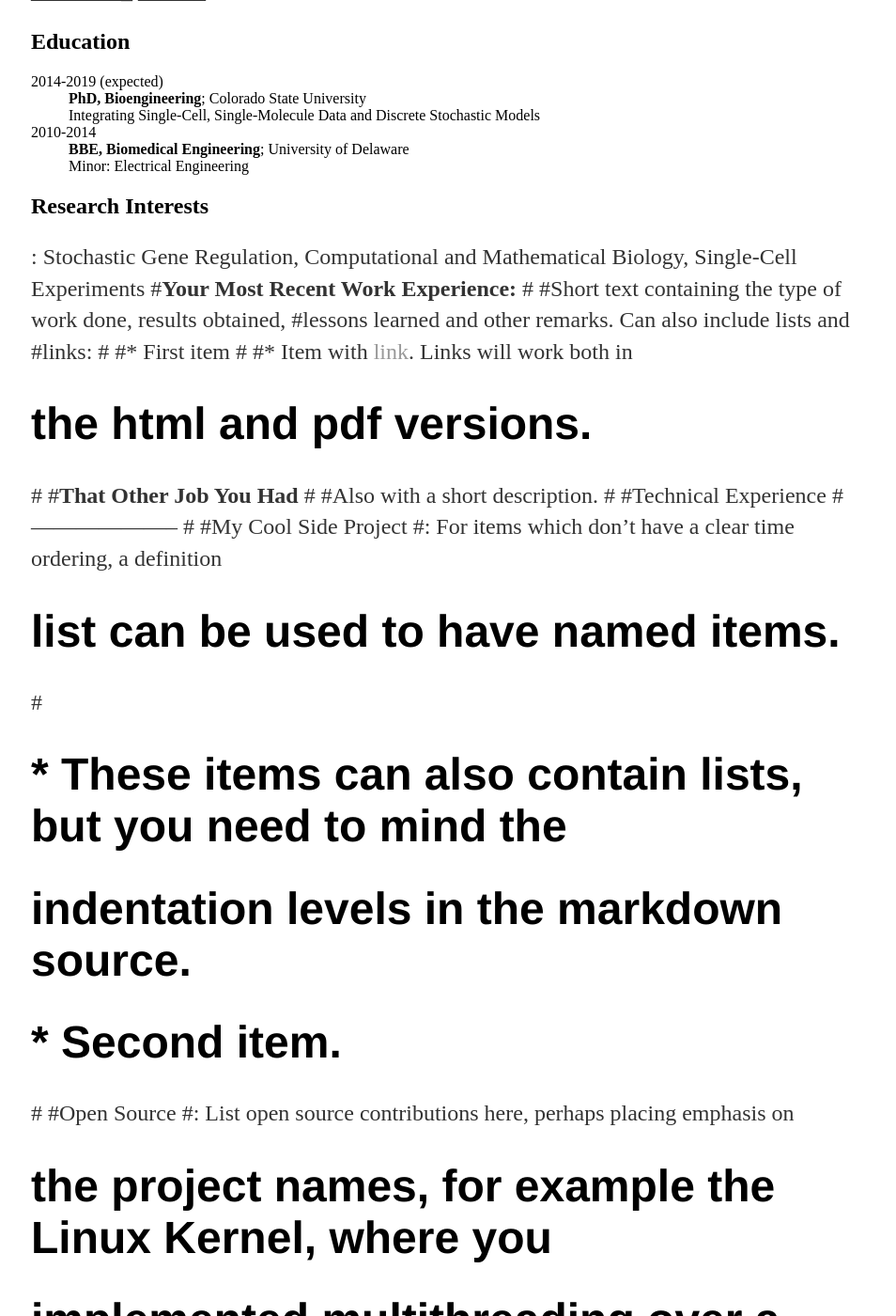
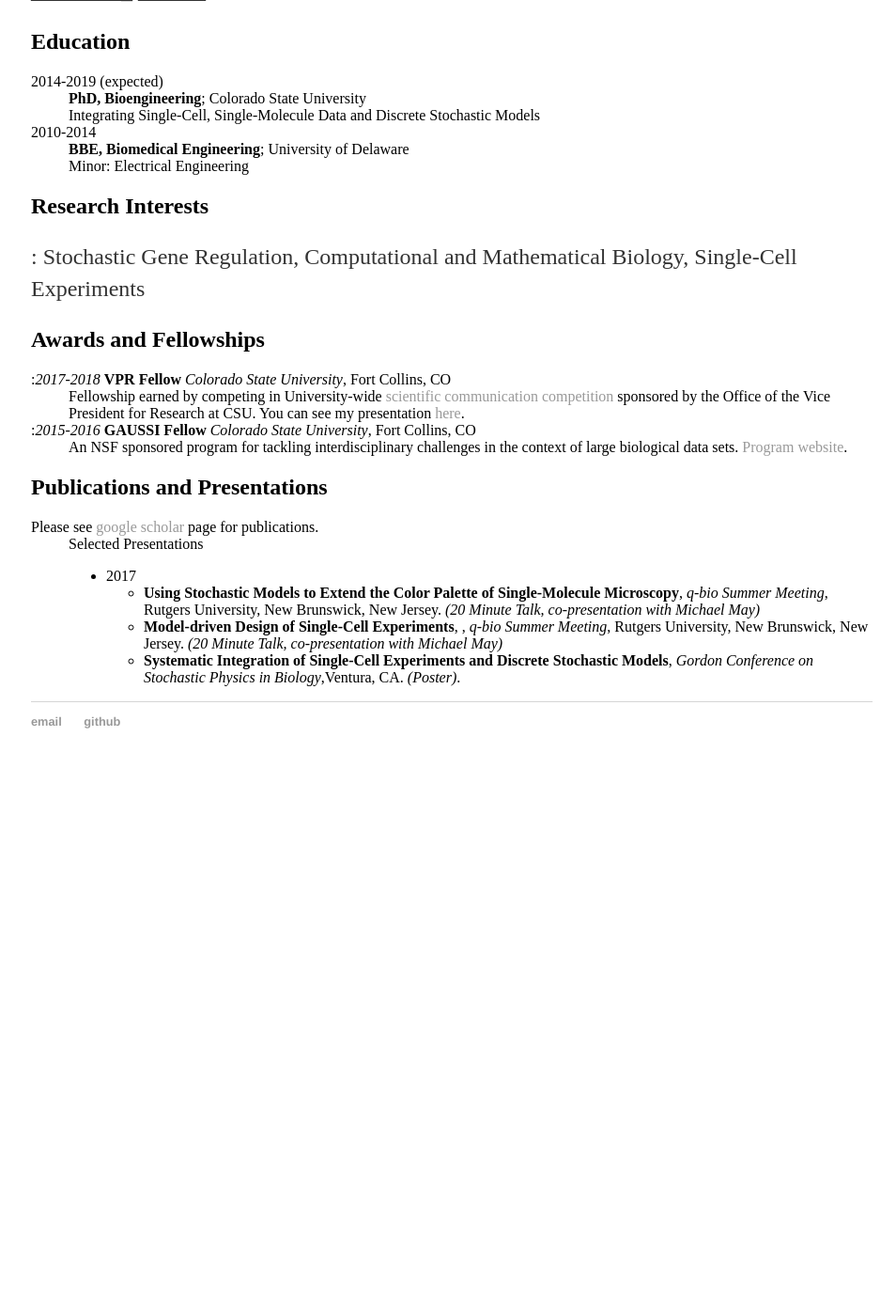
Before and after one commit to zachfox/zachfox.github.io, a Jekyll site: the page built from cv/index.md, in a window 1280 px wide and 1400 px high, scrolled down 317 px. Shown: the whole window at 94% size, without its empty margins (159-1113 px from the left). Built offline with Jekyll 4.4.1, drawn with Linux system fonts in a browser that asks for light colours; after the commit the page ends 1152 px from its top, so only the background shows below that; some of the changed text lies outside the part shown.

Commit message:
updated cv

```diff
--- a/cv/index.md
+++ b/cv/index.md
@@ -24,71 +24,20 @@ Education
 Research Interests
 ----------
 : Stochastic Gene Regulation, Computational and Mathematical Biology, Single-Cell Experiments
-#**Your Most Recent Work Experience:**
-#
-#Short text containing the type of work done, results obtained,
-#lessons learned and other remarks. Can also include lists and
-#links:
-#
-#* First item
-#
-#* Item with [link](http://www.example.com). Links will work both in
-#  the html and pdf versions.
-#
-#**That Other Job You Had**
-#
-#Also with a short description.
-#
-#Technical Experience
-#--------------------
-#
-#My Cool Side Project
-#:   For items which don't have a clear time ordering, a definition
-#    list can be used to have named items.
-#
-#    * These items can also contain lists, but you need to mind the
-#      indentation levels in the markdown source.
-#    * Second item.
-#
-#Open Source
-#:   List open source contributions here, perhaps placing emphasis on
-#    the project names, for example the **Linux Kernel**, where you
-#    implemented multithreading over a long weekend, or **node.js**
-#    (with [link](http://nodejs.org)) which was actually totally
-#    your idea...
-#
-#Programming Languages
-#:   **first-lang:** Here, we have an itemization, where we only want
-#    to add descriptions to the first few items, but still want to
-#    mention some others together at the end. A format that works well
-#    here is a description list where the first few items have their
-#    first word emphasized, and the last item contains the final few
-#    emphasized terms. Notice the reasonably nice page break in the pdf
-#    version, which wouldn't happen if we generated the pdf via html.
-#
-#:   **second-lang:** Description of your experience with second-lang,
-#    perhaps again including a [link] [ref], this time placing the url
-#    reference elsewhere in the document to reduce clutter (see source
-#    file).
-#
-#:   **obscure-but-impressive-lang:** We both know this one's pushing
-#    it.
-#
-#:   Basic knowledge of **C**, **x86 assembly**, **forth**, **Common Lisp**
-#
-#[ref]: https://github.com/githubuser/superlongprojectname
-#
-#Extra Section, Call it Whatever You Want
-#----------------------------------------
-#
-#* Human Languages:
-#
-#     * English (native speaker)
-#     * ???
-#     * This is what a nested list looks like.
-#
-#* Random tidbit
-#
-#* Other sort of impressive-sounding thing you did
 
-This page is WIP. In the mean time, check out my [google scholar]("https://scholar.google.com/citations?user=PrYu53UAAAAJ&hl=en">google) page for publications.
+Awards and Fellowships
+----------------------
+:*2017-2018* **VPR Fellow** *Colorado State University*, Fort Collins, CO
+: Fellowship earned by competing in University-wide [scientific communication competition]("https://vpr.colostate.edu/vpr-fellows-program/") sponsored by the Office of the Vice President for Research at CSU. You can see my presentation [here](https://www.youtube.com/watch?v=D9zbiR2Fc7w).
+
+:*2015-2016* **GAUSSI Fellow** *Colorado State University*, Fort Collins, CO
+: An NSF sponsored program for tackling interdisciplinary challenges in the context of large biological data sets. [Program website]("http://gaussi.colostate.edu").
+
+Publications and Presentations
+-----------
+Please see [google scholar]("https://scholar.google.com/citations?user=PrYu53UAAAAJ&hl=en">google) page for publications.
+: Selected Presentations
+* 2017
+    * **Using Stochastic Models to Extend the Color Palette of Single-Molecule Microscopy**, *q-bio Summer Meeting*, Rutgers University, New Brunswick, New Jersey. _(20 Minute Talk, co-presentation with Michael May)_
+    * **Model-driven Design of Single-Cell Experiments**, , *q-bio Summer Meeting*, Rutgers University, New Brunswick, New Jersey. _(20 Minute Talk, co-presentation with Michael May)_
+    * **Systematic Integration of Single-Cell Experiments and Discrete Stochastic Models**, *Gordon Conference on Stochastic Physics in Biology*,Ventura, CA. _(Poster)_.
```
